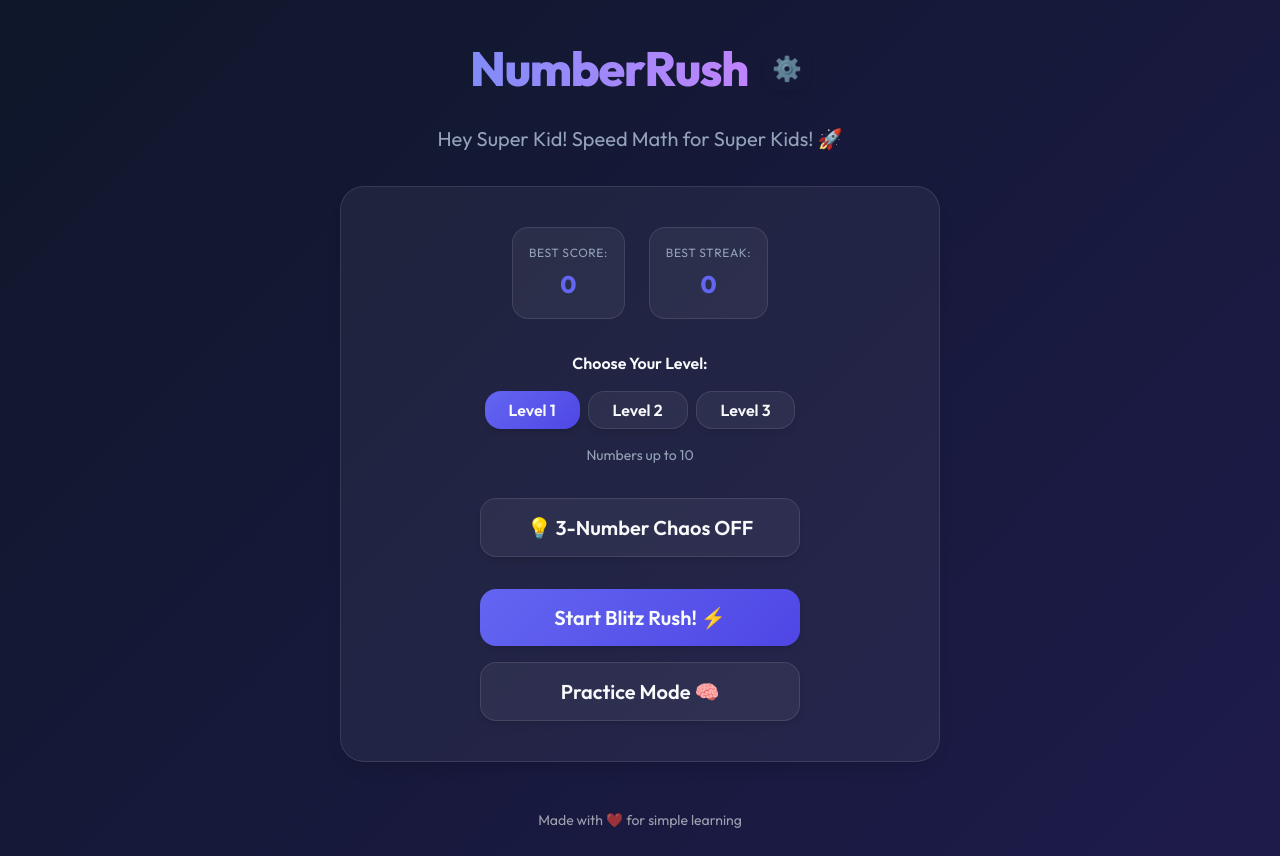
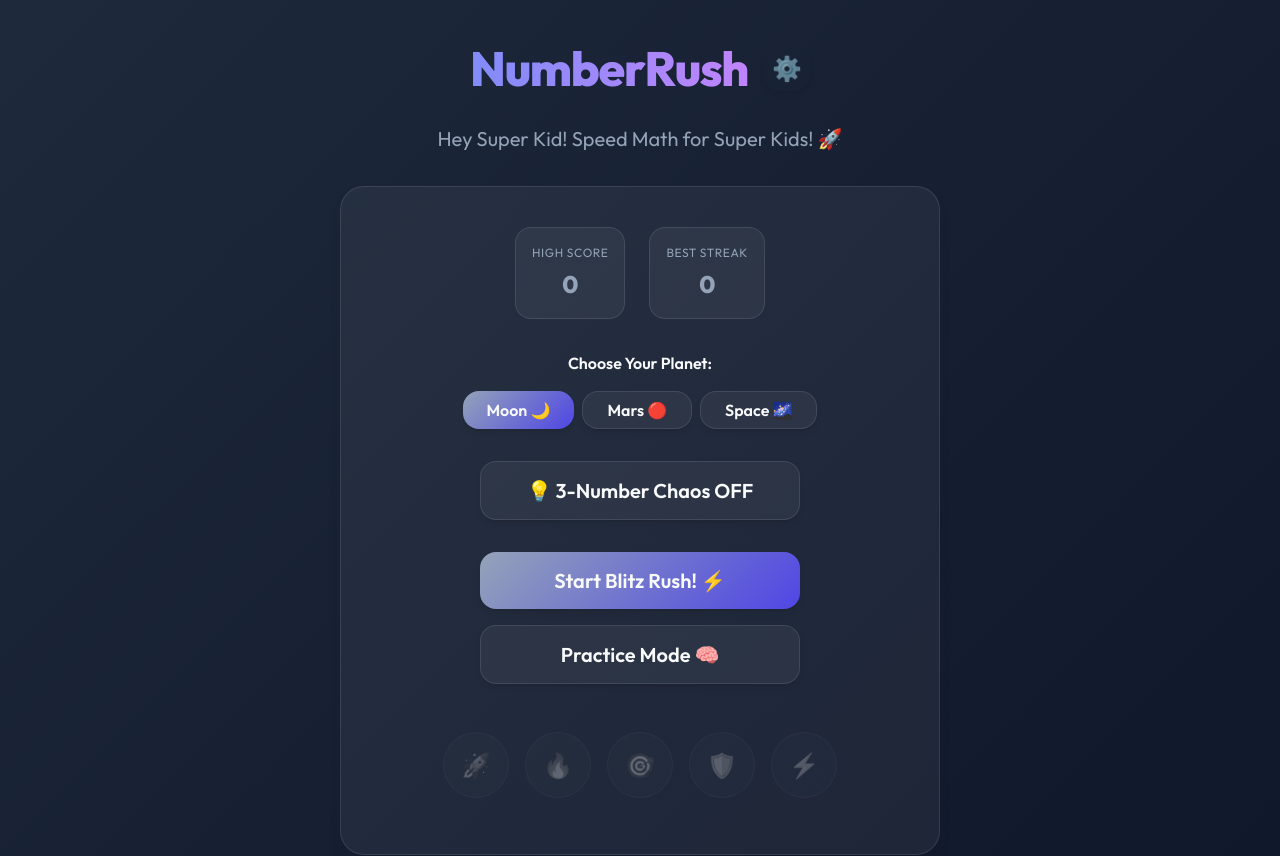
Before and after one commit to toanle88/NumberRush, a React (Vite) app: page / in a window 1280 px wide. Shown: the top 856 px of the page. Built offline with nearby package versions, Linux system fonts and the light colour scheme.

Commit message:
feat: introduce core UI components, styling, and game logic for the NumberRush application.

```diff
--- a/src/App.css
+++ b/src/App.css
@@ -409,6 +409,127 @@
   margin-top: 1rem;
 }
 
+/* Planetary Backgrounds */
+body.planet-1 {
+  background: var(--moon-bg);
+  --color-primary: var(--moon-accent);
+}
+
+body.planet-2 {
+  background: var(--mars-bg);
+  --color-primary: var(--mars-accent);
+}
+
+body.planet-3 {
+  background: var(--space-bg);
+  --color-primary: var(--space-accent);
+}
+
+/* Badge Gallery */
+.badge-gallery {
+  display: flex;
+  justify-content: center;
+  gap: 1rem;
+  flex-wrap: wrap;
+  margin-top: 2rem;
+  padding: 1rem;
+}
+
+.badge-item {
+  width: 4rem;
+  height: 4rem;
+  border-radius: 50%;
+  background: rgba(255, 255, 255, 0.05);
+  border: 1px solid var(--card-border);
+  display: flex;
+  align-items: center;
+  justify-content: center;
+  font-size: 1.5rem;
+  position: relative;
+  transition: all 0.3s cubic-bezier(0.4, 0, 0.2, 1);
+  filter: grayscale(1) opacity(0.3);
+}
+
+.badge-item.unlocked {
+  filter: grayscale(0) opacity(1);
+  background: rgba(99, 102, 241, 0.1);
+  border-color: var(--color-primary);
+  box-shadow: 0 0 15px rgba(99, 102, 241, 0.3);
+  animation: badge-unlock 0.5s cubic-bezier(0.175, 0.885, 0.32, 1.275);
+}
+
+.badge-item:hover .badge-tooltip {
+  visibility: visible;
+  opacity: 1;
+  transform: translateX(-50%) translateY(-10px);
+}
+
+.badge-tooltip {
+  visibility: hidden;
+  position: absolute;
+  bottom: 110%;
+  left: 50%;
+  transform: translateX(-50%) translateY(0);
+  background: var(--bg-dark);
+  border: 1px solid var(--card-border);
+  padding: 0.5rem 0.75rem;
+  border-radius: var(--radius-md);
+  font-size: 0.75rem;
+  white-space: nowrap;
+  z-index: 50;
+  opacity: 0;
+  transition: all 0.2s;
+  pointer-events: none;
+}
+
+@keyframes badge-unlock {
+  0% {
+    transform: scale(0.5);
+    opacity: 0;
+  }
+
+  100% {
+    transform: scale(1);
+    opacity: 1;
+  }
+}
+
+.unlocked-toast {
+  position: fixed;
+  bottom: 2rem;
+  right: 2rem;
+  background: var(--bg-dark);
+  border: 1px solid var(--color-primary);
+  padding: 1rem 1.5rem;
+  border-radius: var(--radius-lg);
+  display: flex;
+  align-items: center;
+  gap: 1rem;
+  box-shadow: var(--shadow-lg);
+  z-index: 200;
+  animation: toast-in 0.5s forwards, toast-out 0.5s 3.5s forwards;
+}
+
+@keyframes toast-in {
+  from {
+    transform: translateX(120%);
+  }
+
+  to {
+    transform: translateX(0);
+  }
+}
+
+@keyframes toast-out {
+  from {
+    transform: translateX(0);
+  }
+
+  to {
+    transform: translateX(120%);
+  }
+}
+
 header h1 {
   margin-bottom: 0px;
 }
--- a/src/App.tsx
+++ b/src/App.tsx
@@ -1,14 +1,24 @@
-import { useState, useEffect, useCallback } from 'react';
-import { useGame } from './hooks/useGame';
-import type { GameMode } from './hooks/useGame';
+import { useState, useEffect, useCallback, useMemo } from 'react';
+import { useGame, BADGES } from './hooks/useGame';
+import type { GameMode, Badge } from './hooks/useGame';
 import GameBoard from './components/GameBoard';
 import Numpad from './components/Numpad';
 import { playCorrectSound, playIncorrectSound, playFinishSound, playTickSound, playCelebrationSound } from './utils/soundEffects';
 import confetti from 'canvas-confetti';
 import './App.css';
 
+const BadgeItem = ({ badge, isUnlocked }: { badge: Badge; isUnlocked: boolean }) => (
+  <div className={`badge-item ${isUnlocked ? 'unlocked' : ''}`}>
+    {badge.icon}
+    <div className="badge-tooltip">
+      <strong>{badge.name}</strong>
+      <p>{badge.description}</p>
+      {!isUnlocked && <span style={{fontSize: '0.6rem', color: 'var(--color-accent)'}}>Locked</span>}
+    </div>
+  </div>
+);
+
 function App() {
-  // Load settings from localStorage
   const [initialTime, setInitialTime] = useState(() =>
     parseInt(localStorage.getItem('numberrush_timer') || '10', 10)
   );
@@ -17,36 +27,39 @@ function App() {
   );
   const [settingsOpen, setSettingsOpen] = useState(false);
   const [isAdvanced, setIsAdvanced] = useState(false);
+  const [lastUnlockedBadge, setLastUnlockedBadge] = useState<string | null>(null);
 
   const {
-    status,
-    score,
-    timeLeft,
-    streak,
-    mode,
-    currentQuestion,
-    history,
-    highScore,
-    bestStreak,
-    startGame,
-    submitAnswer,
-    resetGame,
-    resetStats
+    status, score, timeLeft, streak, mode, currentQuestion, history,
+    highScore, bestStreak, unlockedBadges,
+    startGame, submitAnswer, resetGame, resetStats
   } = useGame(initialTime);
 
   const [input, setInput] = useState('');
   const [feedback, setFeedback] = useState<'correct' | 'incorrect' | null>(null);
   const [selectedLevel, setSelectedLevel] = useState(1);
 
+  // Update body class for planetary theme
+  useEffect(() => {
+    document.body.className = `planet-${selectedLevel}`;
+  }, [selectedLevel]);
+
+  // Handle new badge unlock notifications
+  useEffect(() => {
+    if (unlockedBadges.length > 0) {
+      const latest = unlockedBadges[unlockedBadges.length - 1];
+      setLastUnlockedBadge(latest);
+      const timer = setTimeout(() => setLastUnlockedBadge(null), 4000);
+      return () => clearTimeout(timer);
+    }
+  }, [unlockedBadges]);
+
   const handleStart = (m: GameMode) => {
     startGame(selectedLevel, m, isAdvanced);
   };
 
   const handleInput = useCallback((val: string) => {
-    setInput(prev => {
-      if (prev.length < 3) return prev + val;
-      return prev;
-    });
+    setInput(prev => (prev.length < 3 ? prev + val : prev));
   }, []);
 
   const handleClear = useCallback(() => setInput(''), []);
@@ -65,16 +78,9 @@ function App() {
     setInput('');
   }, [resetGame]);
 
-  const handleResetProgress = () => {
-    if (confirm('Reset all high scores and streaks?')) {
-      resetStats();
-    }
-  };
-
   const updateName = (e: React.ChangeEvent<HTMLInputElement>) => {
-    const newName = e.target.value;
-    setPlayerName(newName);
-    localStorage.setItem('numberrush_name', newName);
+    setPlayerName(e.target.value);
+    localStorage.setItem('numberrush_name', e.target.value);
   };
 
   const updateTimer = (val: number) => {
@@ -82,7 +88,6 @@ function App() {
     localStorage.setItem('numberrush_timer', val.toString());
   };
 
-  // Clear feedback after 0.8 seconds
   useEffect(() => {
     if (feedback) {
       const timer = setTimeout(() => setFeedback(null), 800);
@@ -90,51 +95,33 @@ function App() {
     }
   }, [feedback]);
 
-  // Handle keyboard input
   useEffect(() => {
     const handleKeyDown = (e: KeyboardEvent) => {
       if (status !== 'playing' || settingsOpen) return;
-
-      if (e.key >= '0' && e.key <= '9') {
-        handleInput(e.key);
-      } else if (e.key === 'Enter') {
-        handleSubmit();
-      } else if (e.key === 'Backspace') {
-        handleClear();
-      } else if (e.key === 'Escape') {
-        handleExit();
-      }
+      if (e.key >= '0' && e.key <= '9') handleInput(e.key);
+      else if (e.key === 'Enter') handleSubmit();
+      else if (e.key === 'Backspace') handleClear();
+      else if (e.key === 'Escape') handleExit();
     };
-
     window.addEventListener('keydown', handleKeyDown);
     return () => window.removeEventListener('keydown', handleKeyDown);
   }, [status, handleInput, handleSubmit, handleClear, handleExit, settingsOpen]);
 
-  // Handle sounds for timer and finish
   useEffect(() => {
     if (status === 'playing' && mode === 'blitz') {
-      if (timeLeft <= 3 && timeLeft > 0) {
-        playTickSound();
-      } else if (timeLeft === 0) {
-        playFinishSound();
-      }
+      if (timeLeft <= 3 && timeLeft > 0) playTickSound();
+      else if (timeLeft === 0) playFinishSound();
     }
   }, [timeLeft, status, mode]);
 
-  // Handle milestone celebrations
   useEffect(() => {
     if (streak > 0 && streak % 10 === 0) {
       playCelebrationSound();
-      confetti({
-        particleCount: 150,
-        spread: 70,
-        origin: { y: 0.6 },
-        colors: ['#6366f1', '#a855f7', '#ec4899']
-      });
+      confetti({ particleCount: 150, spread: 70, origin: { y: 0.6 }, colors: ['#6366f1', '#a855f7', '#ec4899'] });
     }
   }, [streak]);
 
-  const correctCount = history.filter(h => h.isCorrect).length;
+  const correctCount = useMemo(() => history.filter(h => h.isCorrect).length, [history]);
 
   return (
     <main className="animate-pop">
@@ -154,43 +141,28 @@ function App() {
         {status === 'idle' && (
           <div className="dashboard animate-pop">
             <div className="best-stats">
-              <div className="stat-card">
-                <span>Best Score:</span>
-                <strong>{highScore}</strong>
-              </div>
-              <div className="stat-card">
-                <span>Best Streak:</span>
-                <strong>{bestStreak}</strong>
+              <div className="stat-card"><span>High Score</span><strong>{highScore}</strong></div>
+              <div className="stat-card"><span>Best Streak</span><strong>{bestStreak}</strong></div>
+            </div>
+
+            <div className="level-selector" style={{ marginBottom: '2rem' }}>
+              <p style={{ marginBottom: '1rem', fontWeight: 600 }}>Choose Your Planet:</p>
+              <div style={{ display: 'flex', gap: '0.5rem', justifyContent: 'center', flexWrap: 'wrap' }}>
+                {['Moon', 'Mars', 'Space'].map((name, i) => (
+                  <button
+                    key={name}
+                    className={selectedLevel === i + 1 ? 'primary' : ''}
+                    onClick={() => setSelectedLevel(i + 1)}
+                    style={{ padding: '0.5rem 1.5rem' }}
+                  >
+                    {name} {i === 0 ? '🌙' : i === 1 ? '🔴' : '🌌'}
+                  </button>
+                ))}
               </div>
             </div>
 
-            <div className="level-selector" style={{ marginBottom: '2rem' }}>
-              <p style={{ marginBottom: '1rem', fontWeight: 600 }}>Choose Your Level:</p>
-              <div style={{ display: 'flex', gap: '0.5rem', justifyContent: 'center', flexWrap: 'wrap' }}>
-                {[1, 2, 3].map(lvl => (
-                  <button
-                    key={lvl}
-                    className={selectedLevel === lvl ? 'primary' : ''}
-                    onClick={() => setSelectedLevel(lvl)}
-                    style={{ padding: '0.5rem 1.5rem' }}
-                  >
-                    Level {lvl}
-                  </button>
-                ))}
-              </div>
-              <p style={{ fontSize: '0.875rem', color: 'var(--text-secondary)', marginTop: '1rem' }}>
-                {selectedLevel === 1 && "Numbers up to 10"}
-                {selectedLevel === 2 && "Numbers up to 20"}
-                {selectedLevel === 3 && "Numbers up to 50"}
-              </p>
-            </div>
-
             <div className="advanced-toggle" style={{ marginBottom: '2rem' }}>
-              <button
-                className={isAdvanced ? 'primary' : ''}
-                onClick={() => setIsAdvanced(!isAdvanced)}
-                style={{ width: '100%', maxWidth: '320px' }}
-              >
+              <button className={isAdvanced ? 'primary' : ''} onClick={() => setIsAdvanced(!isAdvanced)} style={{ width: '100%', maxWidth: '320px' }}>
                 {isAdvanced ? '🔥 3-Number Chaos ON' : '💡 3-Number Chaos OFF'}
               </button>
             </div>
@@ -199,32 +171,24 @@ function App() {
               <button className="primary" onClick={() => handleStart('blitz')}>Start Blitz Rush! ⚡</button>
               <button onClick={() => handleStart('practice')}>Practice Mode 🧠</button>
             </div>
+
+            <div className="badge-gallery">
+              {BADGES.map(badge => (
+                <BadgeItem key={badge.id} badge={badge} isUnlocked={unlockedBadges.includes(badge.id)} />
+              ))}
+            </div>
           </div>
         )}
 
         {status === 'playing' && currentQuestion && (
           <div className={`game-area ${feedback ? `feedback-${feedback}` : ''}`}>
-             <button className="exit-btn" onClick={handleExit} title="Exit Game">
-              ✕
-            </button>
+             <button className="exit-btn" onClick={handleExit} title="Exit Game">✕</button>
             <GameBoard
-              question={currentQuestion}
-              currentInput={input}
-              score={score}
-              timeLeft={mode === 'practice' ? 9999 : timeLeft}
-              maxTime={initialTime}
-              streak={streak}
+              question={currentQuestion} currentInput={input} score={score}
+              timeLeft={mode === 'practice' ? 9999 : timeLeft} maxTime={initialTime} streak={streak}
             />
-            <Numpad
-              onInput={handleInput}
-              onClear={handleClear}
-              onSubmit={handleSubmit}
-            />
-            {feedback && (
-              <div className="feedback-overlay animate-pop">
-                {feedback === 'correct' ? '✅ Correct!' : '❌ Oops!'}
-              </div>
-            )}
+            <Numpad onInput={handleInput} onClear={handleClear} onSubmit={handleSubmit} />
+            {feedback && <div className="feedback-overlay animate-pop">{feedback === 'correct' ? '✅ Correct!' : '❌ Oops!'}</div>}
           </div>
         )}
 
@@ -233,12 +197,11 @@ function App() {
             <h2 style={{ fontSize: '2.5rem', color: 'var(--color-secondary)' }}>Time's Up! 🏁</h2>
             <div className="final-stats" style={{ margin: '2rem 0', display: 'grid', gap: '1rem' }}>
               <p style={{ fontSize: '1.5rem' }}>Final Score: <strong style={{ color: 'var(--color-primary)' }}>{score}</strong></p>
-              <p>Correct Answers: <strong>{correctCount}</strong></p>
-              <p>Best Streak: <strong>{streak}</strong></p>
+              <p>Correct: <strong>{correctCount}</strong> | Best Streak: <strong>{streak}</strong></p>
             </div>
             <div style={{ display: 'grid', gap: '1rem' }}>
               <button className="primary" onClick={() => handleStart(mode)}>Play Again! 🔄</button>
-              <button onClick={resetGame}>Change Level 🛠️</button>
+              <button onClick={resetGame}>Change Planet 🛠️</button>
             </div>
           </div>
         )}
@@ -248,37 +211,32 @@ function App() {
         <div className="modal-overlay animate-pop" onClick={() => setSettingsOpen(false)}>
           <div className="modal-content" onClick={e => e.stopPropagation()}>
             <h3>Settings ⚙️</h3>
-
             <div className="setting-item">
               <label>Your Name:</label>
-              <input
-                type="text"
-                value={playerName}
-                onChange={updateName}
-                placeholder="Enter your name"
-              />
+              <input type="text" value={playerName} onChange={updateName} placeholder="Enter your name" />
             </div>
-
             <div className="setting-item">
-              <label>Question Speed (Seconds):</label>
+              <label>Speed (Seconds):</label>
               <div className="timer-options">
                 {[5, 10, 15, 20].map(t => (
-                  <button
-                    key={t}
-                    className={initialTime === t ? 'primary' : ''}
-                    onClick={() => updateTimer(t)}
-                  >
-                    {t}s
-                  </button>
+                  <button key={t} className={initialTime === t ? 'primary' : ''} onClick={() => updateTimer(t)}>{t}s</button>
                 ))}
               </div>
             </div>
+            <div className="setting-item">
+              <button className="danger" onClick={() => { if (confirm('Reset all stats?')) resetStats(); }}>Reset Progress 🗑️</button>
+            </div>
+            <button className="close-modal" onClick={() => setSettingsOpen(false)}>Close</button>
+          </div>
+        </div>
+      )}
 
-            <div className="setting-item">
-              <button className="danger" onClick={handleResetProgress}>Reset All Progress 🗑️</button>
-            </div>
-
-            <button className="close-modal" onClick={() => setSettingsOpen(false)}>Close</button>
+      {lastUnlockedBadge && (
+        <div className="unlocked-toast">
+          <span style={{fontSize: '2rem'}}>{BADGES.find(b => b.id === lastUnlockedBadge)?.icon}</span>
+          <div>
+            <strong>Badge Unlocked!</strong>
+            <p style={{fontSize: '0.8rem', margin: 0}}>{BADGES.find(b => b.id === lastUnlockedBadge)?.name}</p>
           </div>
         </div>
       )}
@@ -287,7 +245,7 @@ function App() {
         <p>Made with ❤️ for simple learning</p>
       </footer>
     </main>
-  )
+  );
 }
 
-export default App
+export default App;
--- a/src/hooks/useGame.ts
+++ b/src/hooks/useGame.ts
@@ -5,26 +5,46 @@ import { generateQuestion } from '../utils/mathLogic';
 export type GameStatus = 'idle' | 'playing' | 'finished';
 export type GameMode = 'blitz' | 'practice';
 
+export interface Badge {
+  id: string;
+  name: string;
+  icon: string;
+  description: string;
+  condition: (state: GameState) => boolean;
+}
+
 interface GameState {
   score: number;
   streak: number;
   timeLeft: number;
   status: GameStatus;
   mode: GameMode;
-  isAdvanced: boolean; // 3 numbers mode
+  isAdvanced: boolean;
   currentQuestion: MathQuestion | null;
   history: Array<{ question: MathQuestion; playerAnswer: number; isCorrect: boolean }>;
   highScore: number;
   bestStreak: number;
+  unlockedBadges: string[];
 }
 
 const STORAGE_KEYS = {
   HIGH_SCORE: 'numberrush_highscore',
   BEST_STREAK: 'numberrush_beststreak',
+  BADGES: 'numberrush_badges',
 };
 
+export const BADGES: Badge[] = [
+  { id: 'first_blastoff', name: 'First Blastoff', icon: '🚀', description: 'Finish your first game!', condition: state => state.status === 'finished' && state.history.length > 0 },
+  { id: 'streak_king', name: 'Streak King', icon: '🔥', description: 'Get a streak of 10!', condition: state => state.bestStreak >= 10 },
+  { id: 'blitz_pro', name: 'Blitz Pro', icon: '🎯', description: 'Score over 200 points!', condition: state => state.highScore >= 200 },
+  { id: 'chaos_master', name: 'Chaos Master', icon: '🛡️', description: 'Solve 10 chaos questions!', condition: state => state.history.filter(h => h.isCorrect && h.question.operandC).length >= 10 },
+  { id: 'speed_demon', name: 'Speed Demon', icon: '⚡', description: 'Perfect streak of 20!', condition: state => state.bestStreak >= 20 },
+];
+
 export const useGame = (initialTime: number = 10) => {
-  const [state, setState] = useState<GameState>({
+  const [state, setState] = useState<GameState>(() => {
+    const savedBadges = localStorage.getItem(STORAGE_KEYS.BADGES);
+    return {
       score: 0,
       streak: 0,
       timeLeft: initialTime,
@@ -35,9 +55,25 @@ export const useGame = (initialTime: number = 10) => {
       history: [],
       highScore: parseInt(localStorage.getItem(STORAGE_KEYS.HIGH_SCORE) || '0', 10),
       bestStreak: parseInt(localStorage.getItem(STORAGE_KEYS.BEST_STREAK) || '0', 10),
+      unlockedBadges: savedBadges ? JSON.parse(savedBadges) : [],
+    };
   });
 
   const timerRef = useRef<number | null>(null);
+
+  const checkBadges = useCallback((currentState: GameState) => {
+    const newUnlocked = BADGES
+      .filter(badge => !currentState.unlockedBadges.includes(badge.id))
+      .filter(badge => badge.condition(currentState))
+      .map(badge => badge.id);
+
+    if (newUnlocked.length > 0) {
+      const updatedBadges = [...currentState.unlockedBadges, ...newUnlocked];
+      localStorage.setItem(STORAGE_KEYS.BADGES, JSON.stringify(updatedBadges));
+      return updatedBadges;
+    }
+    return currentState.unlockedBadges;
+  }, []);
 
   const startGame = useCallback((level: number = 1, mode: GameMode = 'blitz', isAdvanced: boolean = false) => {
     setState(prev => ({
@@ -68,7 +104,7 @@ export const useGame = (initialTime: number = 10) => {
       if (newHighScore > prev.highScore) localStorage.setItem(STORAGE_KEYS.HIGH_SCORE, newHighScore.toString());
       if (newBestStreak > prev.bestStreak) localStorage.setItem(STORAGE_KEYS.BEST_STREAK, newBestStreak.toString());
 
-      return {
+      const nextState: GameState = {
         ...prev,
         score: newScore,
         streak: newStreak,
@@ -78,15 +114,24 @@ export const useGame = (initialTime: number = 10) => {
         history: [...prev.history, { question: prev.currentQuestion!, playerAnswer, isCorrect }],
         currentQuestion: generateQuestion(Math.min(3, Math.floor(newScore / 100) + 1), prev.isAdvanced),
       };
+
+      // Check badges immediately on answer
+      nextState.unlockedBadges = checkBadges(nextState);
+
+      return nextState;
     });
 
     return isCorrect;
-  }, [state.status, state.currentQuestion, initialTime]);
+  }, [state.status, state.currentQuestion, initialTime, checkBadges]);
 
   const endGame = useCallback(() => {
-    setState(prev => ({ ...prev, status: 'finished' }));
+    setState(prev => {
+      const nextState = { ...prev, status: 'finished' as const };
+      nextState.unlockedBadges = checkBadges(nextState);
+      return nextState;
+    });
     if (timerRef.current) clearInterval(timerRef.current);
-  }, []);
+  }, [checkBadges]);
 
   const resetGame = useCallback(() => {
     setState(prev => ({ ...prev, status: 'idle', timeLeft: initialTime }));
@@ -96,7 +141,13 @@ export const useGame = (initialTime: number = 10) => {
   const resetStats = useCallback(() => {
     localStorage.removeItem(STORAGE_KEYS.HIGH_SCORE);
     localStorage.removeItem(STORAGE_KEYS.BEST_STREAK);
-    setState(prev => ({ ...prev, highScore: 0, bestStreak: 0 }));
+    localStorage.removeItem(STORAGE_KEYS.BADGES);
+    setState(prev => ({
+      ...prev,
+      highScore: 0,
+      bestStreak: 0,
+      unlockedBadges: []
+    }));
   }, []);
 
   useEffect(() => {
@@ -107,7 +158,9 @@ export const useGame = (initialTime: number = 10) => {
         setState(prev => {
           if (prev.timeLeft <= 1) {
             if (timerRef.current) clearInterval(timerRef.current);
-            return { ...prev, timeLeft: 0, status: 'finished' };
+            const finishedState = { ...prev, timeLeft: 0, status: 'finished' as const };
+            finishedState.unlockedBadges = checkBadges(finishedState);
+            return finishedState;
           }
           return { ...prev, timeLeft: prev.timeLeft - 1 };
         });
@@ -118,7 +171,7 @@ export const useGame = (initialTime: number = 10) => {
     return () => {
       if (interval) clearInterval(interval);
     };
-  }, [state.status, state.mode]);
+  }, [state.status, state.mode, checkBadges]);
 
   return {
     ...state,
--- a/src/index.css
+++ b/src/index.css
@@ -5,11 +5,26 @@
   font-weight: 400;
 
   /* Colors - Vibrant Cosmic Palette */
-  --color-primary: #6366f1; /* Indigo */
-  --color-secondary: #f59e0b; /* Amber */
-  --color-accent: #ec4899; /* Pink */
-  --color-success: #10b981; /* Emerald */
-  --color-error: #ef4444; /* Red */
+  /* Planetary Themes */
+  --moon-bg: linear-gradient(135deg, #1e293b 0%, #0f172a 100%);
+  --moon-accent: #94a3b8;
+
+  --mars-bg: linear-gradient(135deg, #451a03 0%, #1e1b4b 100%);
+  --mars-accent: #f97316;
+
+  --space-bg: linear-gradient(135deg, #2e1065 0%, #020617 100%);
+  --space-accent: #a855f7;
+
+  --color-primary: #6366f1;
+  /* Indigo */
+  --color-secondary: #f59e0b;
+  /* Amber */
+  --color-accent: #ec4899;
+  /* Pink */
+  --color-success: #10b981;
+  /* Emerald */
+  --color-error: #ef4444;
+  /* Red */
 
   --bg-gradient: linear-gradient(135deg, #0f172a 0%, #1e1b4b 100%);
   --card-bg: rgba(255, 255, 255, 0.05);
@@ -58,7 +73,9 @@ body {
 }
 
 /* Base Styles */
-h1, h2, h3 {
+h1,
+h2,
+h3 {
   font-weight: 800;
   letter-spacing: -0.025em;
   margin-top: 0;
@@ -115,13 +132,27 @@ button.primary:hover {
 
 /* Animations */
 @keyframes pop-in {
-  0% { transform: scale(0.9); opacity: 0; }
-  100% { transform: scale(1); opacity: 1; }
+  0% {
+    transform: scale(0.9);
+    opacity: 0;
+  }
+
+  100% {
+    transform: scale(1);
+    opacity: 1;
+  }
 }
 
 @keyframes pulse-subtle {
-  0%, 100% { opacity: 1; }
-  50% { opacity: 0.7; }
+
+  0%,
+  100% {
+    opacity: 1;
+  }
+
+  50% {
+    opacity: 0.7;
+  }
 }
 
 .animate-pop {
@@ -130,7 +161,10 @@ button.primary:hover {
 
 /* Accessibility */
 @media (prefers-reduced-motion: reduce) {
-  *, ::before, ::after {
+
+  *,
+  ::before,
+  ::after {
     animation-duration: 0.01ms !important;
     animation-iteration-count: 1 !important;
     transition-duration: 0.01ms !important;
```
Lines whose indentation alone changed are shown as unchanged.
